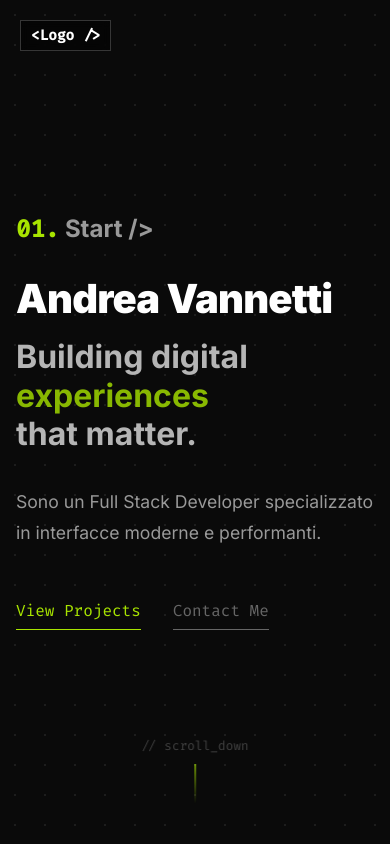
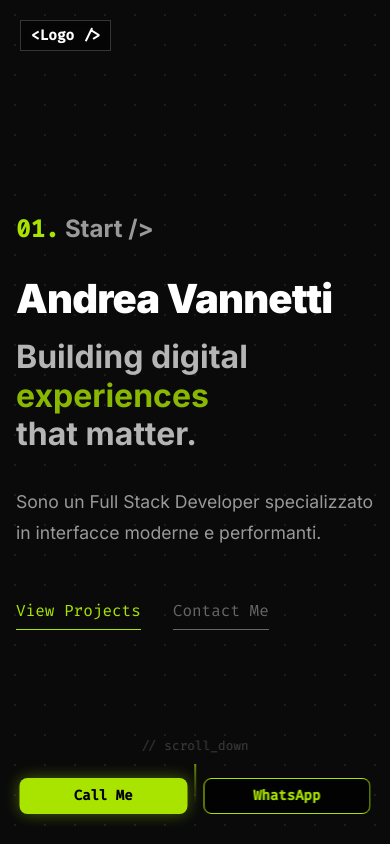
Before and after one commit to AndreaV89/Portfolio, a React (Vite) app: page / in a window 390 px wide. Shown: the top 844 px of the page. Built offline with nearby package versions, Linux system fonts and the light colour scheme.

Commit message:
Aggiunti tasti mobile

```diff
--- a/src/App.jsx
+++ b/src/App.jsx
@@ -10,6 +10,7 @@ import Contact from "./components/Contact";
 import ScrollIndicator from "./components/ScrollIndicator";
 import SectionDivider from "./components/SectionDivider";
 import Footer from "./components/Footer";
+import MobileActions from "./components/MobileActions";
 
 // Stile base
 const sectionStyle = {
@@ -184,7 +185,7 @@ function App() {
         {/* CONTATTI: Indentato come la Hero */}
         <Container
           maxWidth="md"
-          sx={{ px: { xs: 0, md: 4 }, pl: { md: "80px" } }}
+          sx={{ px: { xs: 2, md: 4 }, pl: { md: "80px" } }}
         >
           <Box
             id="contact"
@@ -205,6 +206,7 @@ function App() {
             <Footer />
           </Box>
         </Container>
+        <MobileActions />
       </Layout>
     </>
   );
--- a/src/components/Layout.jsx
+++ b/src/components/Layout.jsx
@@ -8,7 +8,7 @@ const lineNumbers = Array.from({ length: 200 }, (_, i) =>
 
 const Layout = ({ children }) => {
   return (
-    <Box sx={{ minHeight: "100vh" }}>
+    <Box sx={{ minHeight: "100vh", position: "relative" }}>
       {/* 1. LOGO: Fisso in alto a sinistra */}
       <Box
         sx={{
@@ -47,12 +47,12 @@ const Layout = ({ children }) => {
           position: "absolute", // <--- FISSATO
           top: 0,
           left: 0,
-          height: "100%", // Occupa tutta l'altezza
+          bottom: 0, // Occupa tutta l'altezza
           width: "60px",
           display: { xs: "none", md: "block" }, // Nascosto su mobile
           textAlign: "right",
           paddingRight: "15px", // Spazio tra numero e contenuto
-          paddingTop: "120px", // Parte sotto il logo
+          paddingTop: "10px", // Parte sotto il logo
           borderRight: "1px solid rgba(255, 255, 255, 0.05)",
           userSelect: "none",
           color: "#333",
@@ -62,7 +62,6 @@ const Layout = ({ children }) => {
           zIndex: 40, // Sopra lo sfondo, sotto il logo
           backgroundColor: "transparent", // Trasparente così si vede lo sfondo sotto
           overflow: "hidden", // Nasconde numeri in eccesso
-          pointerEvents: "none",
         }}
       >
         {lineNumbers.map((num) => (
--- /dev/null
+++ b/src/components/MobileActions.jsx
@@ -0,0 +1,70 @@
+// src/components/MobileActions.jsx
+import { Box, Button } from "@mui/material";
+
+const MobileActions = () => {
+  // Sostituisci con il tuo numero reale
+  const phoneNumber = "+393330000000";
+
+  return (
+    <Box
+      sx={{
+        // Visibile solo su mobile (xs), nascosto da md in su
+        display: { xs: "flex", md: "none" },
+        position: "fixed",
+        bottom: "30px",
+        left: "50%",
+        transform: "translateX(-50%)",
+        gap: 2,
+        zIndex: 9999, // Sopra a tutto
+        width: "90%", // Occupa quasi tutta la larghezza
+        maxWidth: "400px",
+      }}
+    >
+      {/* Tasto CHIAMA */}
+      <Button
+        variant="contained"
+        href={`tel:${phoneNumber}`}
+        sx={{
+          flex: 1,
+          backgroundColor: "#a8e400",
+          color: "#000",
+          fontWeight: "bold",
+          fontFamily: '"Fira Code", monospace',
+          textTransform: "none",
+          borderRadius: "8px",
+          boxShadow: "0 0 15px rgba(168, 228, 0, 0.4)",
+          "&:hover": { backgroundColor: "#8cc200" },
+        }}
+      >
+        Call Me
+      </Button>
+
+      {/* Tasto WHATSAPP */}
+      <Button
+        variant="outlined"
+        // API di WhatsApp: apre la chat direttamente
+        href={`https://wa.me/${phoneNumber.replace("+", "")}`}
+        target="_blank"
+        sx={{
+          flex: 1,
+          borderColor: "#a8e400",
+          color: "#a8e400",
+          fontWeight: "bold",
+          fontFamily: '"Fira Code", monospace',
+          textTransform: "none",
+          borderRadius: "8px",
+          backgroundColor: "rgba(0,0,0,0.8)", // Sfondo scuro per leggibilità
+          backdropFilter: "blur(5px)",
+          "&:hover": {
+            borderColor: "#a8e400",
+            backgroundColor: "rgba(168, 228, 0, 0.1)",
+          },
+        }}
+      >
+        WhatsApp
+      </Button>
+    </Box>
+  );
+};
+
+export default MobileActions;
```
